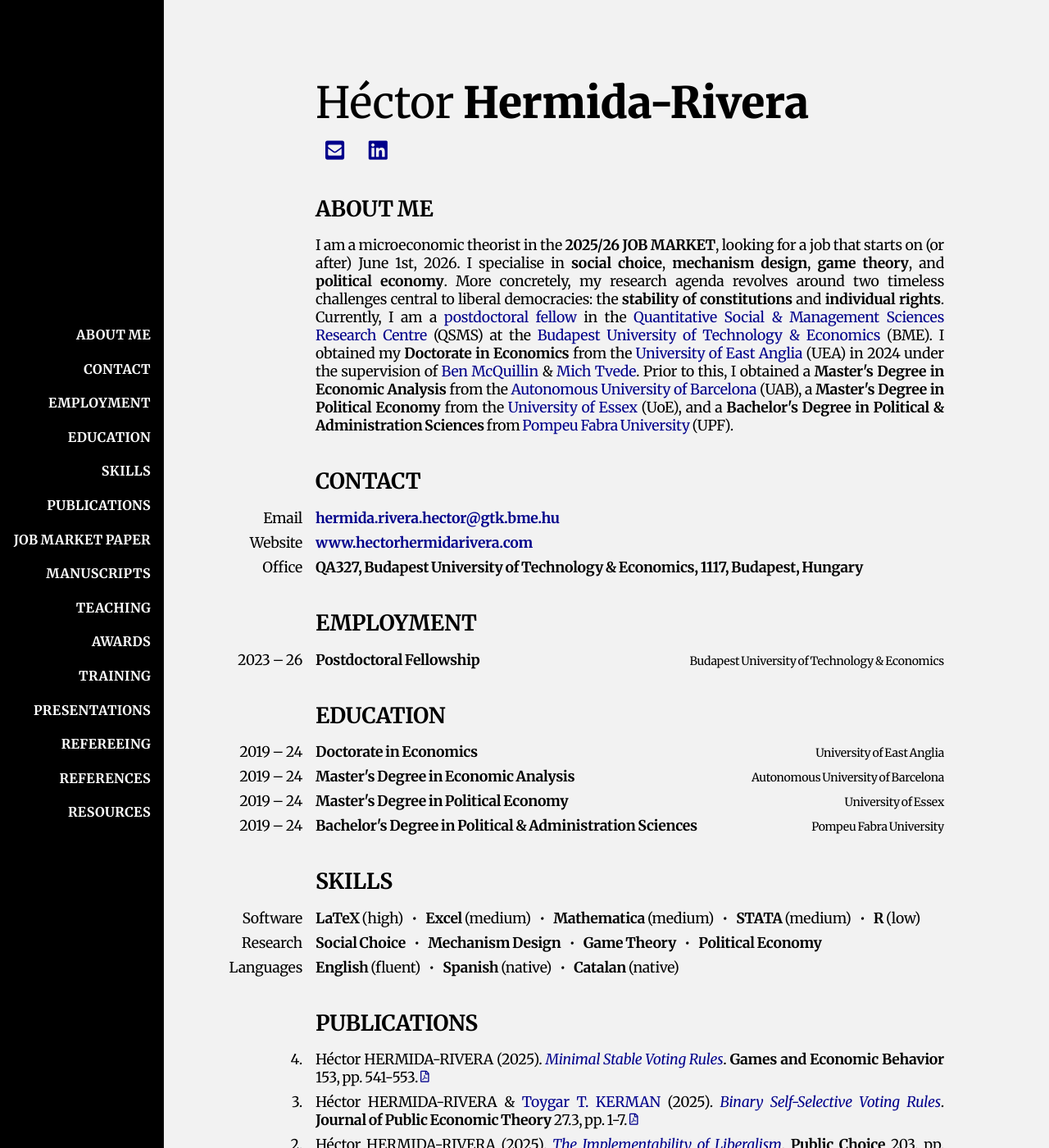
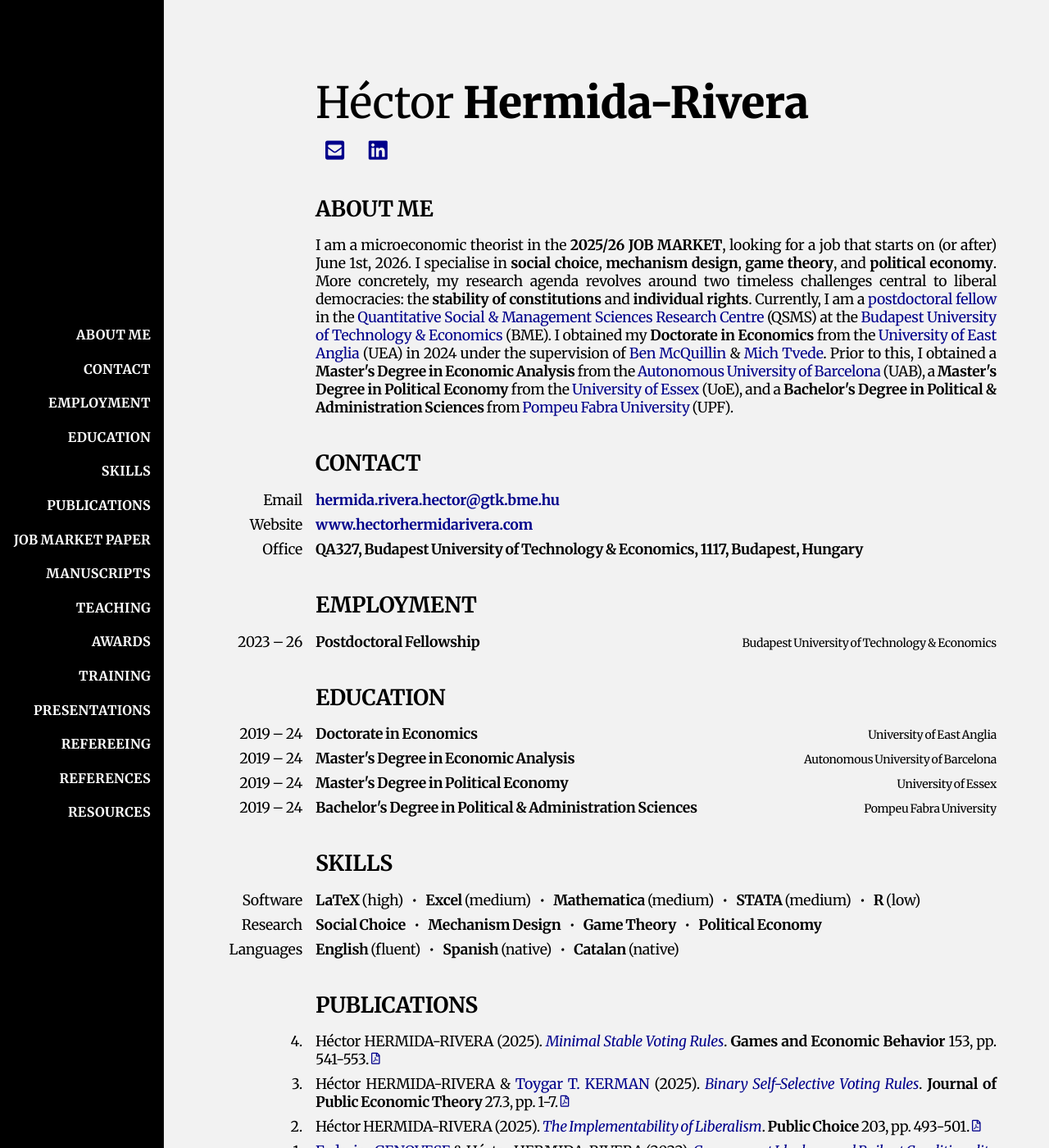
Before and after one commit to HectorHermidaRivera/hectorhermidarivera.github.io, a Jekyll site: the page built from index.md, in a window 1280 px wide and 1400 px high. Shown: the whole window at 82% size. Built offline with Jekyll 4.4.1, drawn with Linux system fonts in a browser that asks for light colours; a style sheet for code colours, icons or effects is not loaded.

Commit message:
Update style.css

```diff
--- a/assets/css/style.css
+++ b/assets/css/style.css
@@ -7,7 +7,7 @@ body {
 
 .content {
   margin-left: 200px;       /* space for the sidebar */
-  padding: 5% 10% 10% 5%;     /* relative padding */
+  padding: 5% 5% 5% 5%;     /* relative padding */
   max-width: 1300px;        /* optional */
   box-sizing: border-box;
   font-size: 1.1em;
```
